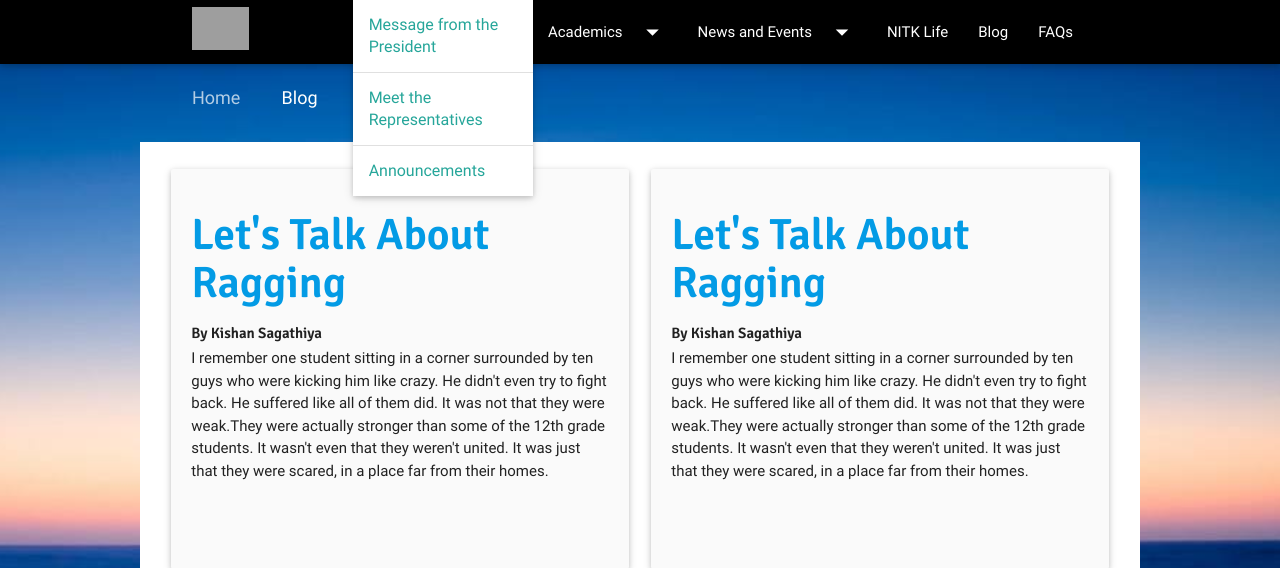
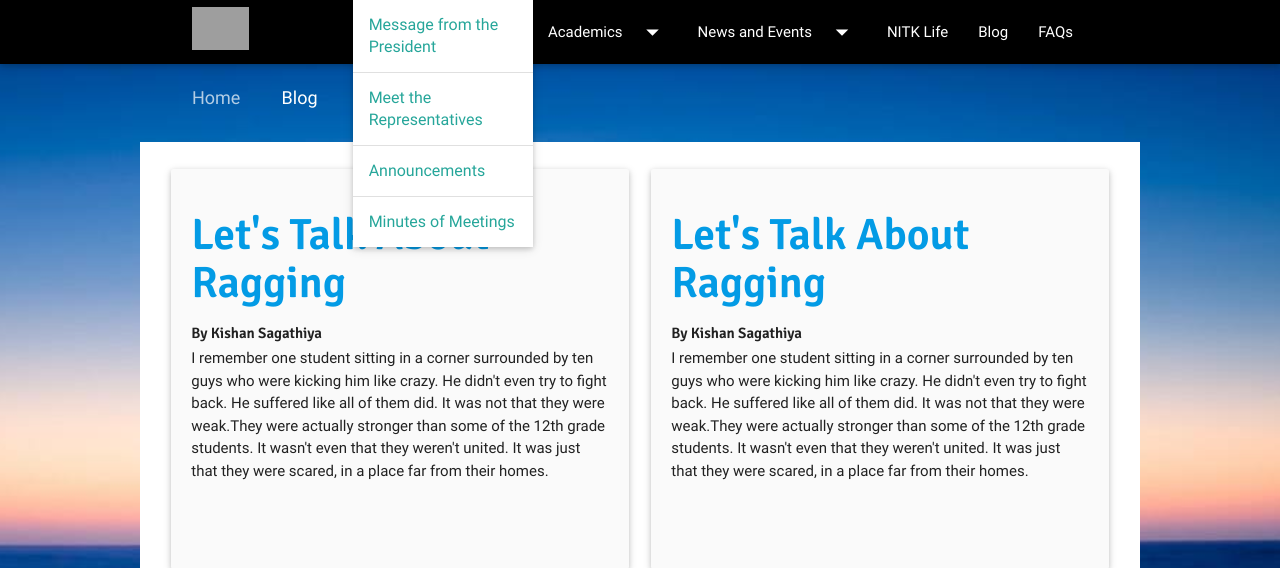
Before and after one commit to IE-NITK/NITK-Student-Council-Website, a Django app: template src/templates/blog.html in a window 1280 px wide, after a click that opens the changed part. Shown: the top 568 px of the page. Run offline with Django 3.2, Linux system fonts and the light colour scheme; the template is opened without the code that fills it, so the values that code supplies are empty; some libraries are stand-ins or nearby versions; grey boxes are pictures that could not be loaded.

Commit message:
Minutes of the Meeting Tab added

```diff
--- a/src/templates/base.html
+++ b/src/templates/base.html
@@ -30,6 +30,8 @@
 		<li><a href="/represent">Meet the Representatives</a></li>
 		<li class="divider"></li>
 		<li><a href="/announce">Announcements</a></li>
+		<li class="divider"></li>
+		<li><a href="/minutes">Minutes of Meetings</a></li>
 	</ul>
 	<ul id="dropdown2" class="dropdown-content center-align">
 		<li><a href="/senate">Student Senate</a></li>
@@ -73,6 +75,8 @@
 								<li><a href="/represent">Meet the Representatives</a></li>
 								<li class="divider"></li>
 								<li><a href="/announce">Announcements</a></li>
+								<li class="divider"></li>
+								<li><a href="/minutes">Minutes of Meetings</a></li>
 							</ul>
 						</div>
 					</li>
--- a/src/templates/static.html
+++ b/src/templates/static.html
@@ -31,6 +31,8 @@
 		<li><a href="/represent">Meet the Representatives</a></li>
 		<li class="divider"></li>
 		<li><a href="/announce">Announcements</a></li>
+		<li class="divider"></li>
+		<li><a href="/minutes">Minutes of Meetings</a></li>
 	</ul>
 	<ul id="dropdown2" class="dropdown-content center-align">
 		<li><a href="/senate">Student Senate</a></li>
@@ -74,6 +76,8 @@
 								<li><a href="/represent">Meet the Representatives</a></li>
 								<li class="divider"></li>
 								<li><a href="/announce">Announcements</a></li>
+								<li class="divider"></li>
+								<li><a href="/minutes">Minutes of Meetings</a></li>
 							</ul>
 						</div>
 					</li>
```
